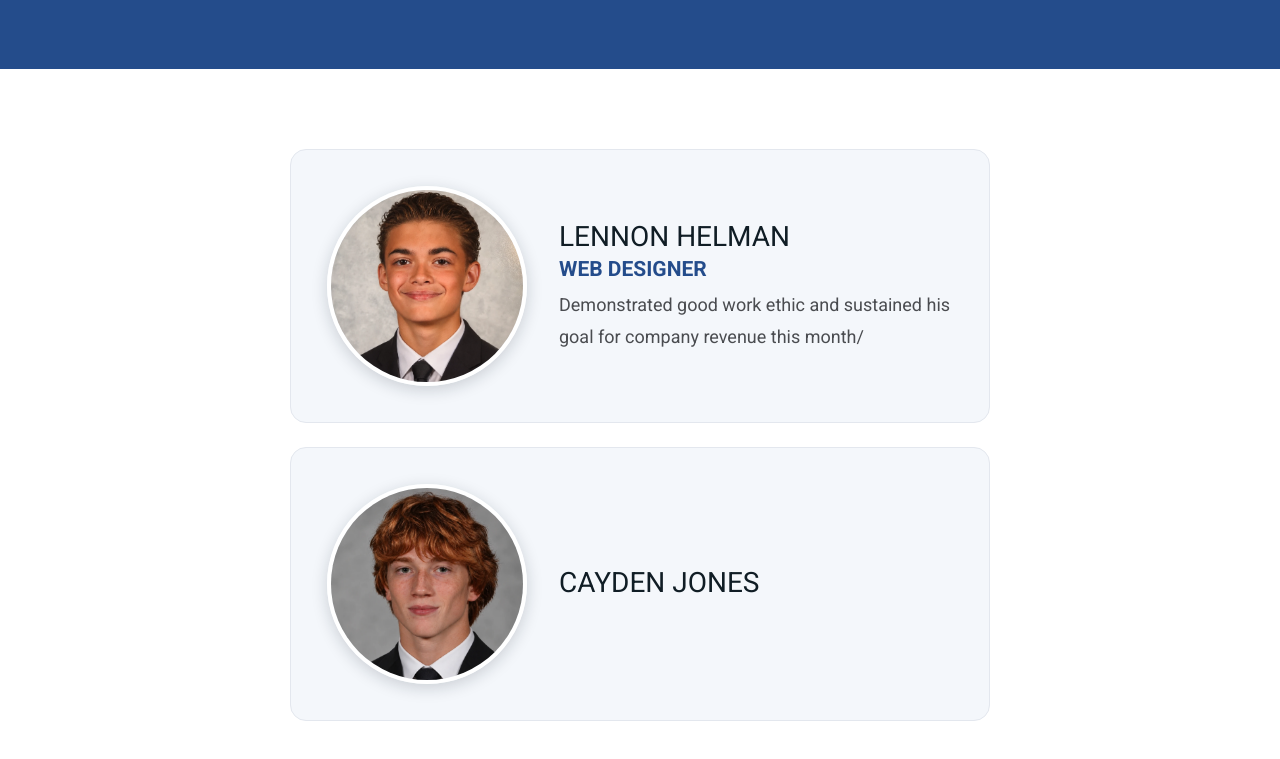
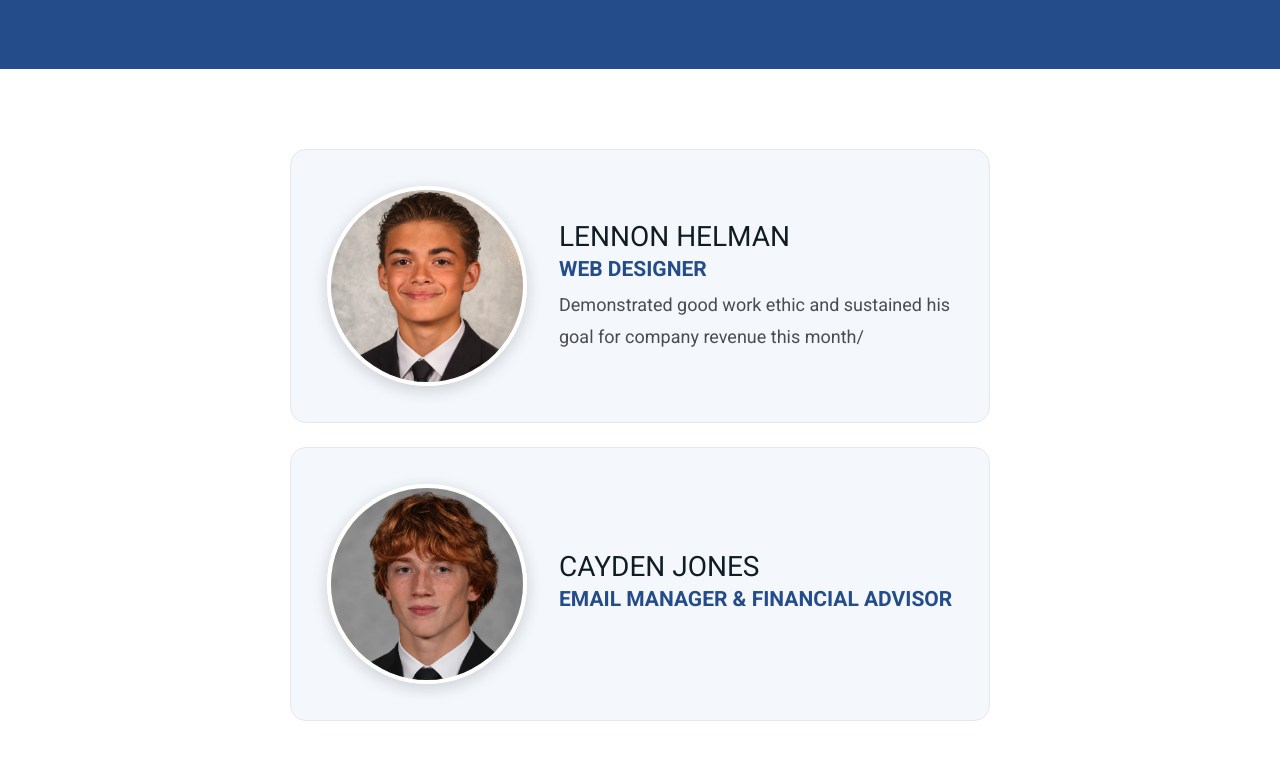
Before and after one commit to lenodrips-create/Kepler-Designs, a plain HTML site: page employees.html in a window 1280 px wide. Shown: the part 295-1054 px from the top of the page. Drawn offline with Linux system fonts and the light colour scheme.

Commit message:
Add Cayden Jones title
Co-Authored-By: Claude Sonnet 5.5 <noreply@anthropic.com>
Claude-Session: https://claude.ai/code/session_01HPieitzmZJ42z97eF8kcYx

```diff
--- a/employees.html
+++ b/employees.html
@@ -256,6 +256,7 @@
     <img class="eom-photo" src="cayden-jones.webp" alt="Cayden Jones portrait">
     <div>
       <h2>CAYDEN JONES</h2>
+      <h3>EMAIL MANAGER &amp; FINANCIAL ADVISOR</h3>
     </div>
   </div>
 </main>
```
